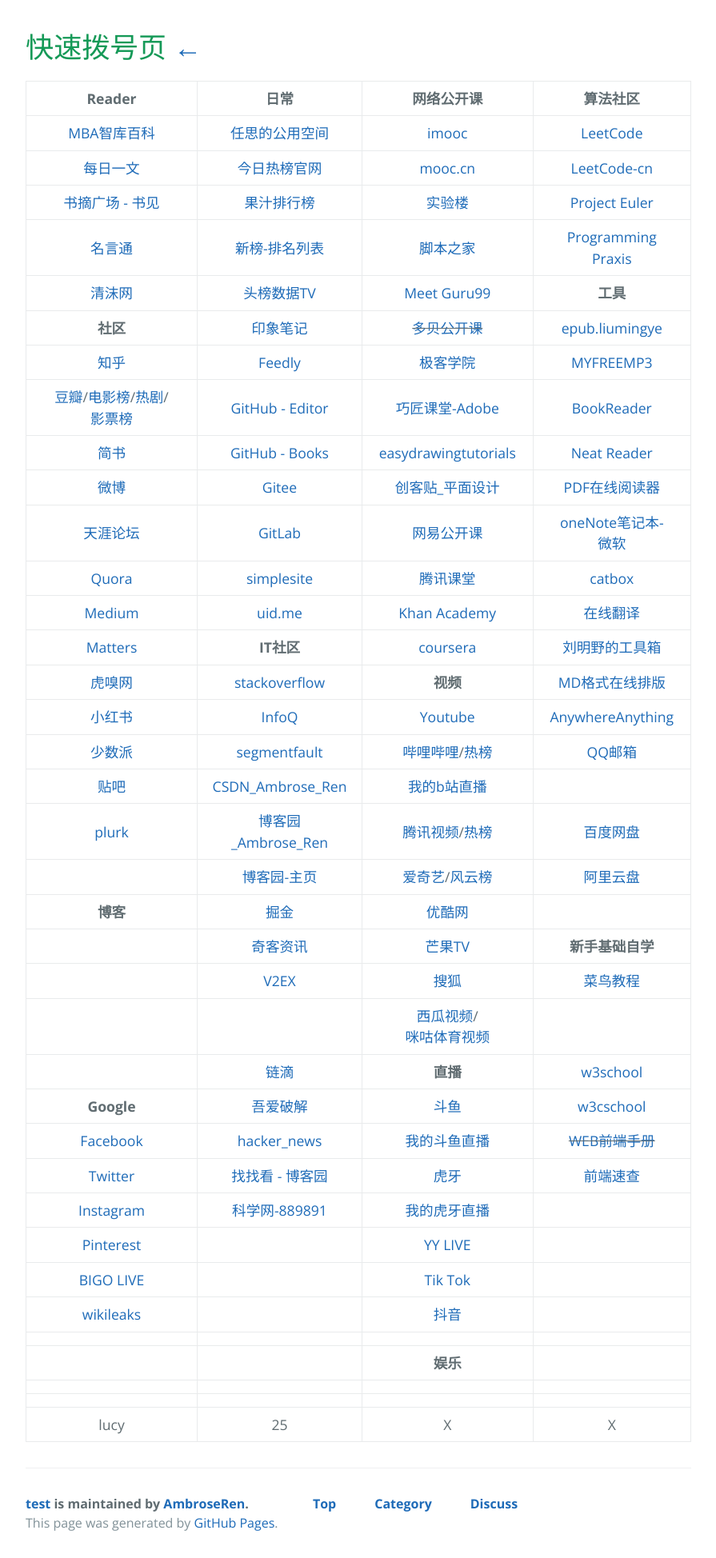
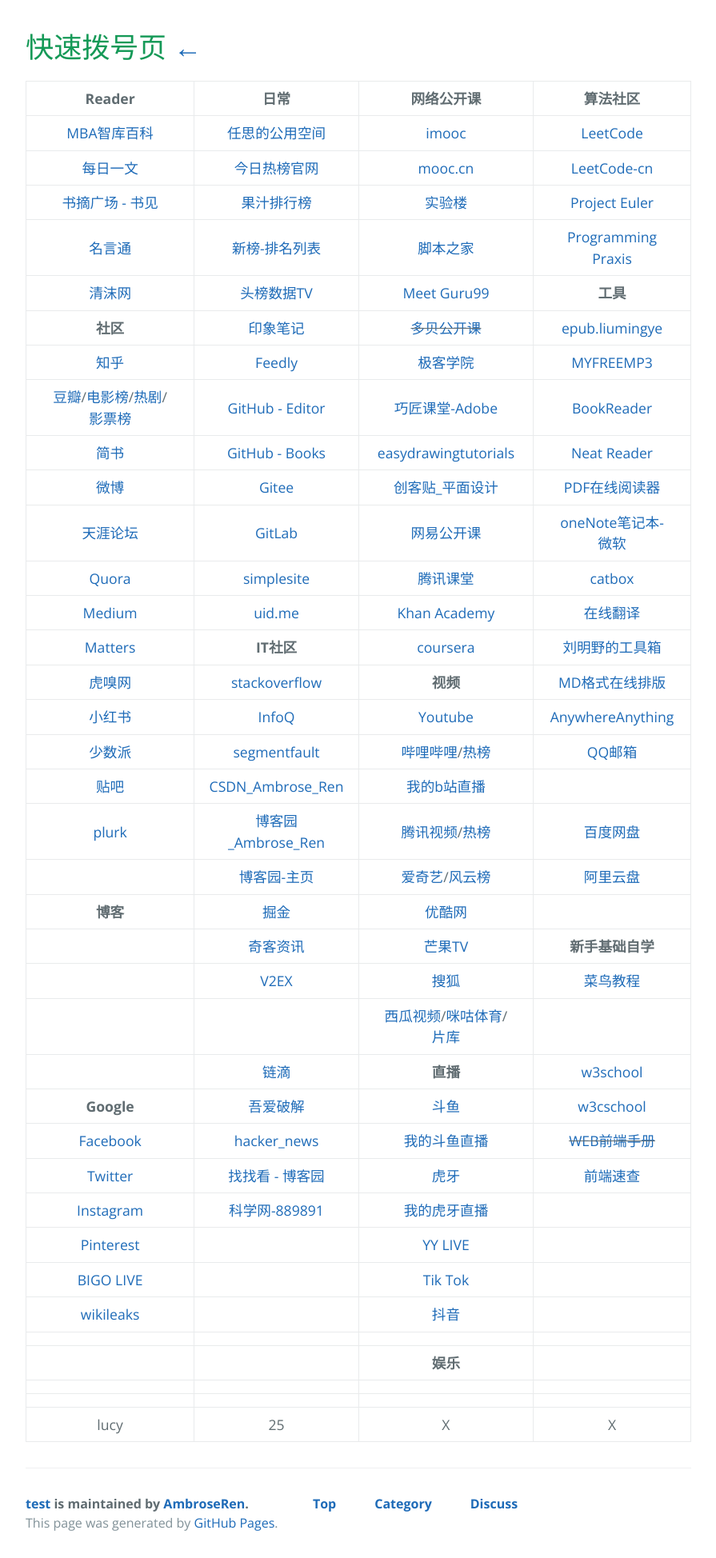
Before and after one commit to AmbroseRen/test, a Jekyll site: the page built from navigation.md, in a window 1280 px wide. Shown: the whole page at 80% size, without its empty margins (192-1087 px from the left). Built offline with Jekyll 4.4.1, drawn with Linux system fonts in a browser that asks for light colours; our own code applies the rules of GitHub Pages for plain Markdown files; the repository's description, which GitHub fills in, is left out.

Commit message:
Update navigation.md

```diff
--- a/navigation.md
+++ b/navigation.md
@@ -25,7 +25,7 @@
 | __博客__ | [掘金](https://juejin.cn/) | [优酷网](https://user.youku.com/page/usc/fav?theme=) | []() |
 | []() | [奇客资讯](https://www.solidot.org/) | [芒果TV](https://i.mgtv.com/my/looklist) | __新手基础自学__ |
 | []() | [V2EX](https://www.v2ex.com/?tab=tech) | [搜狐](https://my.tv.sohu.com/i/bookmark) | [菜鸟教程](https://www.runoob.com/) |
-| []() | []() | [西瓜视频](https://www.ixigua.com/my/favorite)/[咪咕体育视频](https://www.miguvideo.com/mgs/website/prd/personalCenter.html#/collect) | []() |
+| []() | []() | [西瓜视频](https://www.ixigua.com/my/favorite)/[咪咕体育](https://www.miguvideo.com/mgs/website/prd/personalCenter.html#/collect)/[片库](https://www.mypianku.net/) | []() |
 | []() | [链滴](https://ld246.com/) | __直播__ | [w3school](https://www.w3school.com.cn/) |
 | __Google__ | [吾爱破解](https://www.52pojie.cn/) | [斗鱼](https://www.douyu.com/directory/myFollow) | [w3cschool](https://www.w3cschool.cn/) |
 | [Facebook](https://www.facebook.com/) | [hacker_news](https://news.ycombinator.com/) | [我的斗鱼直播](https://www.douyu.com/10150268) | ~~[WEB前端手册](#)~~ |
```
